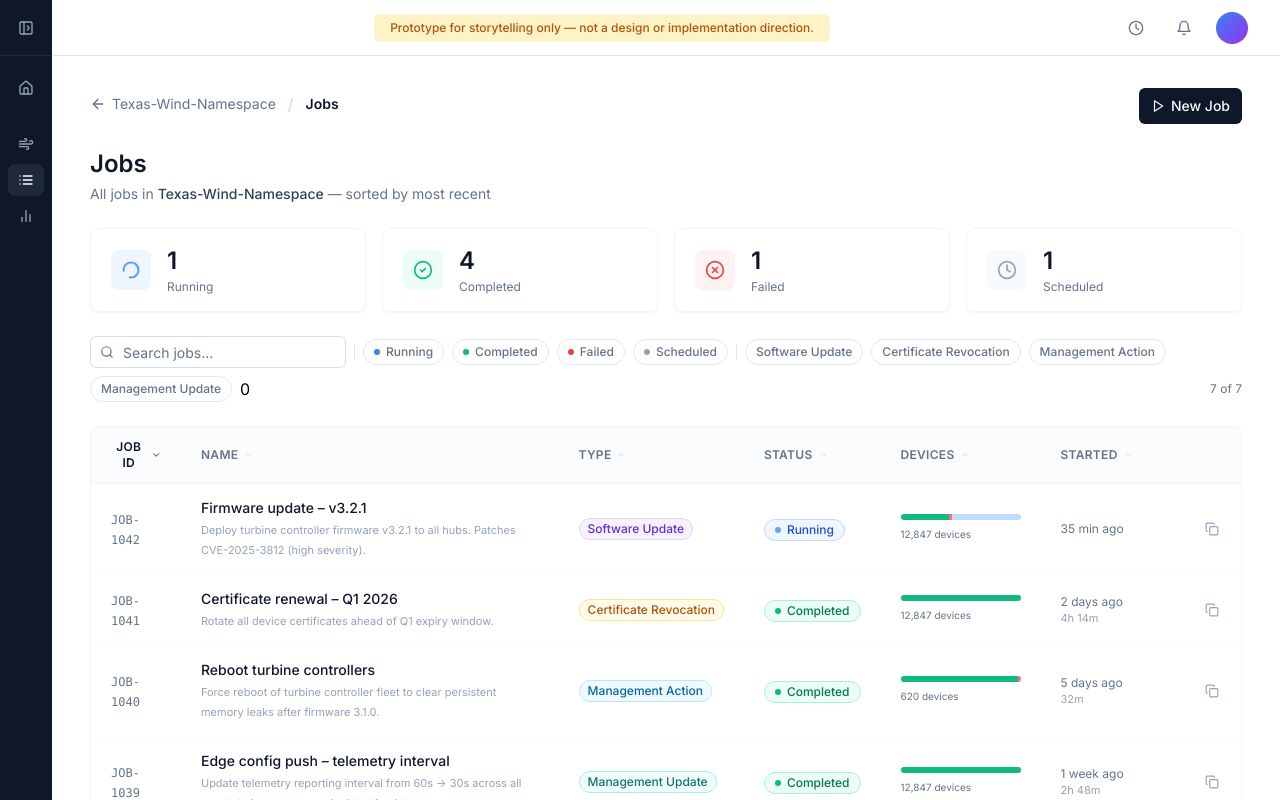
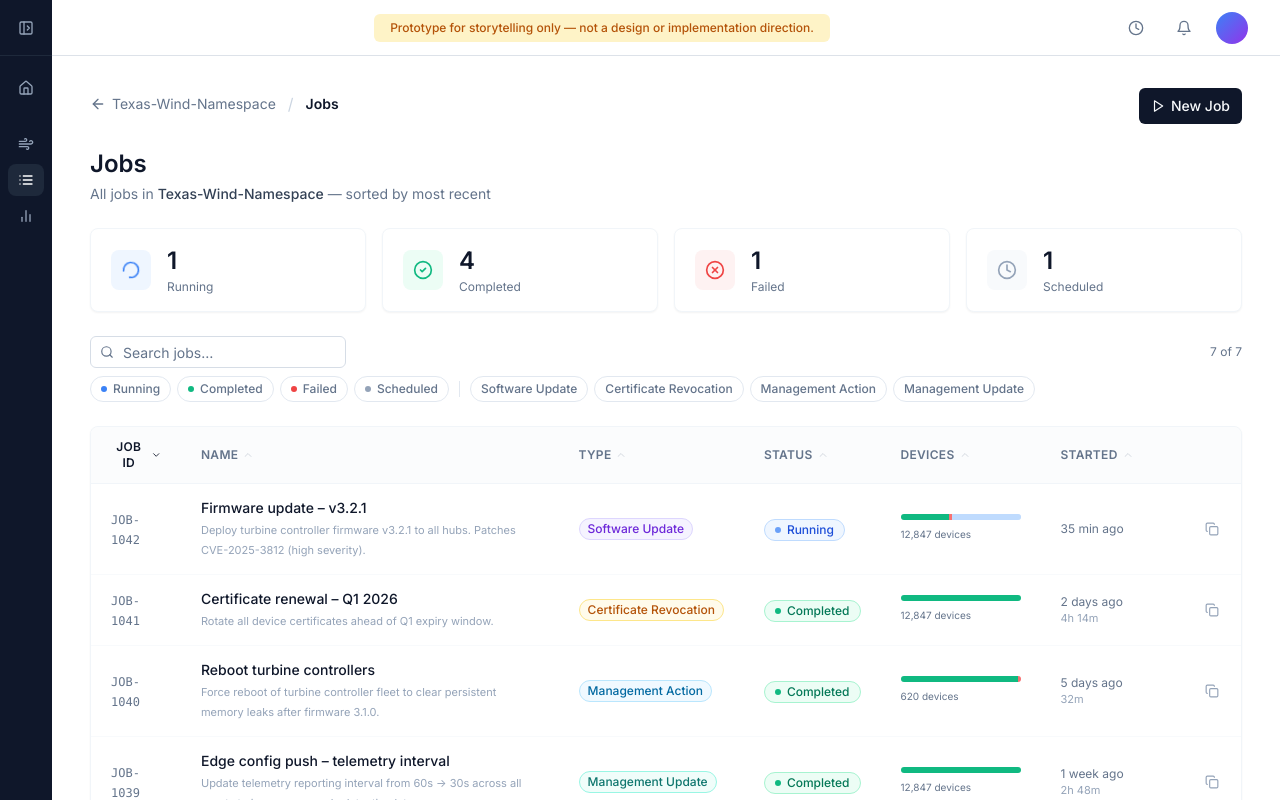
Before and after one commit to dimatx/dimatokar-ui-prototyping-microsoft, a React (Vite) app: page /job-list in a window 1280 px wide. Built offline with nearby package versions, Linux system fonts and the light colour scheme.

Commit message:
job-list: fix toolbar wrapping and stray 0 - two-row layout

```diff
--- a/src/workflows/job-list/Page.tsx
+++ b/src/workflows/job-list/Page.tsx
@@ -359,7 +359,8 @@ function JobListContent({ navigate, showBackNav, deviceUpdateEnabled = false }:
       </div>
 
       {/* Toolbar */}
-      <div className="mb-1 flex flex-wrap items-center gap-2">
+      <div className="mb-1 space-y-2">
+        <div className="flex items-center gap-2">
           <div className="relative min-w-[200px] max-w-xs">
             <Search className="absolute left-2.5 top-1/2 -translate-y-1/2 h-3.5 w-3.5 text-muted-foreground" />
             <Input
@@ -369,7 +370,9 @@ function JobListContent({ navigate, showBackNav, deviceUpdateEnabled = false }:
               className="pl-8 h-8 text-sm"
             />
           </div>
-        <div className="h-4 w-px bg-slate-200" />
+          <span className="ml-auto text-xs text-muted-foreground">{filtered.length} of {allJobs.length}</span>
+        </div>
+        <div className="flex items-center gap-1.5 flex-wrap">
           {ALL_STATUSES.map(s => {
             const active = statusFilter.includes(s)
             const cfg = FILTER_STYLES[s]
@@ -386,7 +389,7 @@ function JobListContent({ navigate, showBackNav, deviceUpdateEnabled = false }:
               </button>
             )
           })}
-        <div className="h-4 w-px bg-slate-200" />
+          <div className="h-4 w-px bg-slate-200 mx-1" />
           {ALL_TYPES.map(t => {
             const active = typeFilter.includes(t)
             return (
@@ -401,13 +404,13 @@ function JobListContent({ navigate, showBackNav, deviceUpdateEnabled = false }:
               </button>
             )
           })}
-        {hasFilters && (
-          <button onClick={clearFilters} className="flex items-center gap-1.5 text-xs text-slate-500 hover:text-slate-800 transition-colors">
+          {!!hasFilters && (
+            <button onClick={clearFilters} className="ml-1 flex items-center gap-1.5 text-xs text-slate-500 hover:text-slate-800 transition-colors">
               <RotateCcw className="w-3.5 h-3.5" />
               Clear
             </button>
           )}
-        <span className="ml-auto text-xs text-muted-foreground">{filtered.length} of {allJobs.length}</span>
+        </div>
       </div>
 
       {/* Table */}
```
Lines whose indentation alone changed are shown as unchanged.
